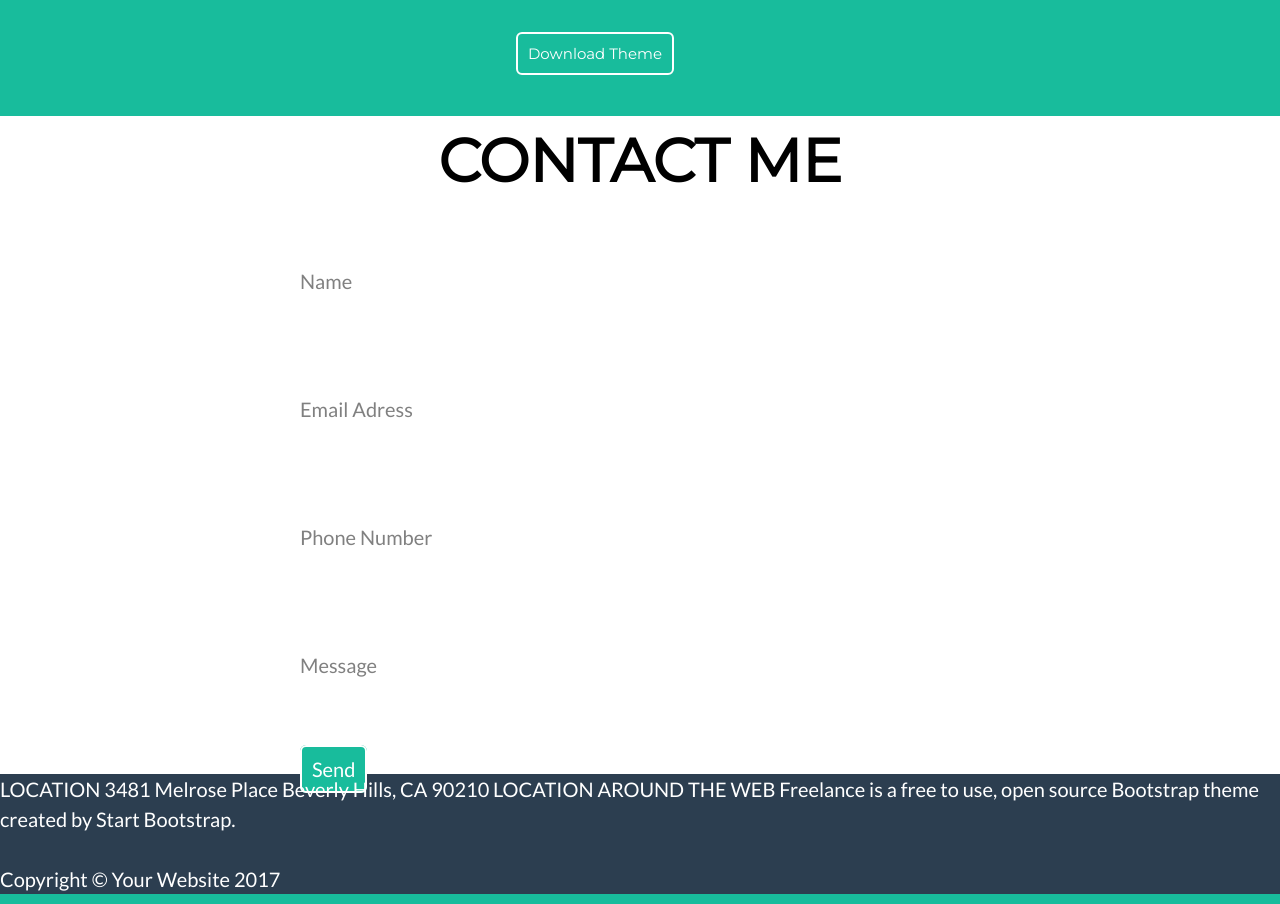
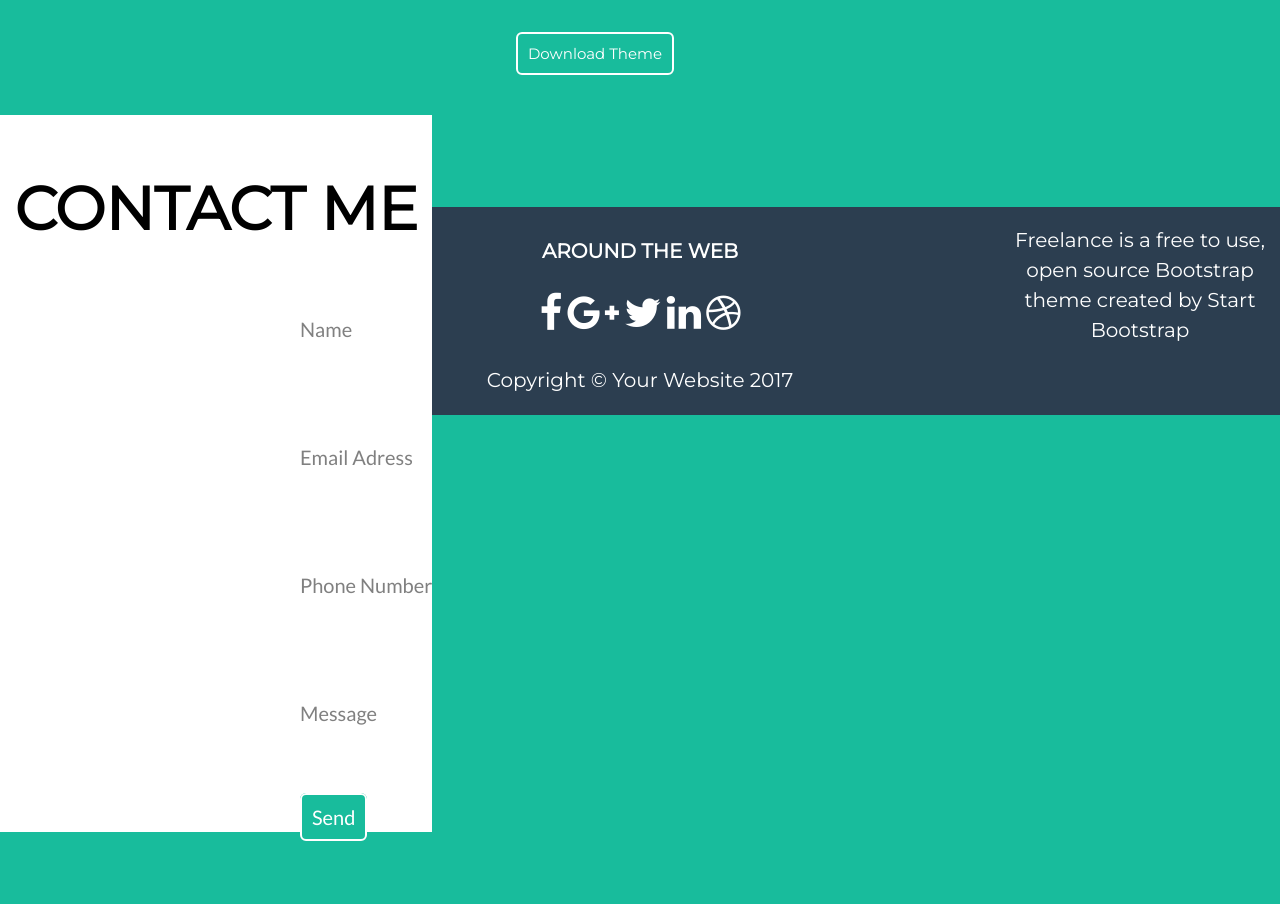
Before and after one commit to TaniaNaOH/miFreelancer, a plain HTML site: page index.html in a window 1280 px wide. Shown: the part 2600-3504 px from the top of the page. After the commit the page ends 3015 px from the top, so only its background shows below. Drawn offline with Linux system fonts and the light colour scheme; files whose address does not match are found by name.

Commit message:
Entrega freelancer

```diff
--- a/css/main.css
+++ b/css/main.css
@@ -1,6 +1,3 @@
-/*
- * Estilos de tu proyecto
- */
 
  header {
    background-color: #2C3E50;
@@ -53,6 +50,7 @@ hr.star-primary:after {
  #seccion-1 {
    color: white;
    height: 520px;
+
 }
 
  #seccion-2 {
@@ -112,9 +110,10 @@ hr.star-primary:after {
 }
 
  .contactme-container {
+   position: fixed;
    background-color: white;
    margin-top: 8px;
-   margin-bottom: 0px;
+   margin-bottom: 10px;
    margin-left: 0px;
    margin-right: 0px;
    font-family: "Lato";
@@ -236,6 +235,7 @@ c {
  .my_button:hover {
   color: #18BC9C;
   background-color: #ffffff;
+  cursor: pointer;
 }
 
  .my_button2 {
@@ -252,14 +252,51 @@ c {
 .my_button2:hover {
   color: #ffffff;
   background-color: #128F76;
+  cursor: pointer;
 }
 
  footer {
+  position: absolute;
   background-color: #2C3E50;
-  margin-top: -10px;
-  margin-bottom: 10px;
+  margin-top: 100px;
+  margin-bottom: -100px;
   font-weight: 60;
   font-size: 20px;
   color: #ffffff;
   font-family: "Lato";
 }
+
+.position-location {
+  margin-top: 20px;
+  margin-bottom: -20px;
+  margin-right: 1000px;
+  color: #ffffff;
+  text-align: center;
+  font-size: 20px;
+  text-decoration: none;
+  font-family: "Montserrat";
+}
+
+.position-around {
+  margin-top: -140px;
+  margin-bottom: 10px;
+  margin-left: 0px;
+  margin-right: 0px;
+  color: #ffffff;
+  text-align: center;
+  font-size: 20px;
+  text-decoration: none;
+  font-family: "Montserrat";
+}
+
+.position-freelance {
+  margin-top: -130px;
+  margin-bottom: 0px;
+  margin-left: 1000px;
+  margin-right: 0px;
+  color: #ffffff;
+  text-align: center;
+  font-size: 20px;
+  text-decoration: none;
+  font-family: "Montserrat";
+}
--- a/index.html
+++ b/index.html
@@ -15,7 +15,7 @@
    <body>
       <header>
           <div class="float-left menu-list-container">
-              <a class="menu-item text-uppercase" href="#seccion-1">start bootstrap</a>
+              <a class="menu-item text-uppercase " href="#seccion-1">start bootstrap</a>
           </div>
           <div class= "float-right menu-list-container">
               <b class="menu-item text-uppercase" href="#seccion-2"> portfolio  </b>
@@ -93,21 +93,26 @@
                <br>
                <a class="my_button2">Send</a>
          </form>
+        <footer>
 
-          <footer>
-          LOCATION
-          3481 Melrose Place
-          Beverly Hills, CA 90210
-
-          LOCATION
-          AROUND THE WEB
-
-          Freelance is a free to use, open
-          source Bootstrap theme created
-          by Start Bootstrap.
-<br>
-<br>
-          Copyright © Your Website 2017
+              <div class="position-location">
+            <h4>LOCATION</h4>
+              <p>3481 Melrose Place Beverly Hills, CA 90210</p>
+              </div>
+              <div class="position-around">
+            <h4>AROUND THE WEB</h4>
+             <i class="fa fa-facebook fa-2x" aria-hidden="true"></i>
+             <i class="fa fa-google-plus fa-2x" aria-hidden="true"></i>
+             <i class="fa fa-twitter fa-2x" aria-hidden="true"></i>
+             <i class="fa fa-linkedin fa-2x" aria-hidden="true"></i>
+             <i class="fa fa-dribbble fa-2x" aria-hidden="true"></i>
+              <div class="position-freelance">
+              <p>Freelance is a free to use, open source Bootstrap theme created by Start Bootstrap</p>
+              </div>
+           <div class="final">
+            <p>Copyright &#169; Your Website 2017</p>
+           </div>
+           </div>
          </footer>
      </body>
  </html>
```
Lines whose indentation alone changed are shown as unchanged.
